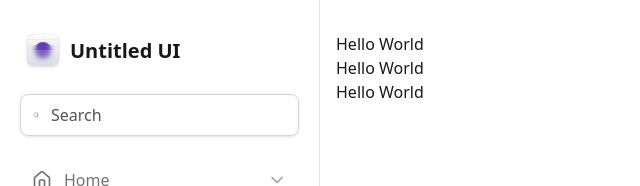
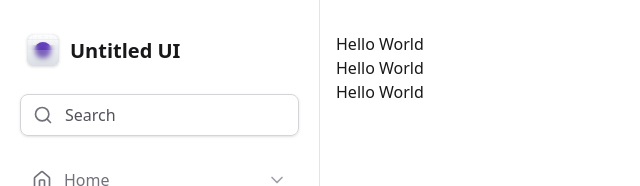
Before and after one commit to Brenobn/Styling-web, a Next.js app: page / in a window 1280 px wide. Shown: the top 186 px of the page, without its empty margins (0-640 px from the left). Built offline with nearby package versions, Linux system fonts and the light colour scheme.

Commit message:
Removing the Input from the Sidebar file and creating a component for it

```diff
--- /dev/null
+++ b/src/components/Input.tsx
@@ -0,0 +1,29 @@
+import { ComponentProps } from 'react'
+
+type InputPrefixProps = ComponentProps<'div'>
+
+export function Prefix(props: InputPrefixProps) {
+  return <div {...props} />
+}
+
+type InputControlProps = ComponentProps<'input'>
+
+export function Control(props: InputControlProps) {
+  return (
+    <input
+      className="felx-1 mx-1 border-0 bg-transparent p-0 text-zinc-900 placeholder-zinc-600"
+      {...props}
+    />
+  )
+}
+
+export type InputRootProps = ComponentProps<'div'>
+
+export function Root(props: InputRootProps) {
+  return (
+    <div
+      className="flex w-full items-center gap-2 rounded-lg border border-zinc-300 px-3 py-2 shadow-sm"
+      {...props}
+    />
+  )
+}
--- a/src/components/Sidebar/index.tsx
+++ b/src/components/Sidebar/index.tsx
@@ -13,19 +13,19 @@
 import { NavItem } from './NavItem'
 import { UsedSpaceWidget } from './UsedSpaceWidget'
 import { Profile } from './Profile'
+import * as Input from '../Input'
 
 export function Sidebar() {
   return (
     <aside className="flex flex-col gap-6 border-r border-zinc-200 px-5 py-8">
       <Logo />
 
-      <div className="flex w-full items-center gap-2 rounded-lg border border-zinc-300 px-3 py-2 shadow-sm">
-        <Search className="h-5 w-5 text-zinc-500" />
-        <input
-          className="felx-1 mx-1 border-0 bg-transparent p-0 text-zinc-900 placeholder-zinc-600"
-          placeholder="Search"
-        />
-      </div>
+      <Input.Root>
+        <Input.Prefix>
+          <Search className="h-5 w-5 text-zinc-500" />
+        </Input.Prefix>
+        <Input.Control placeholder="Search" />
+      </Input.Root>
 
       <nav className="space-y-0.5">
         <NavItem title="Home" icon={Home} />
```
